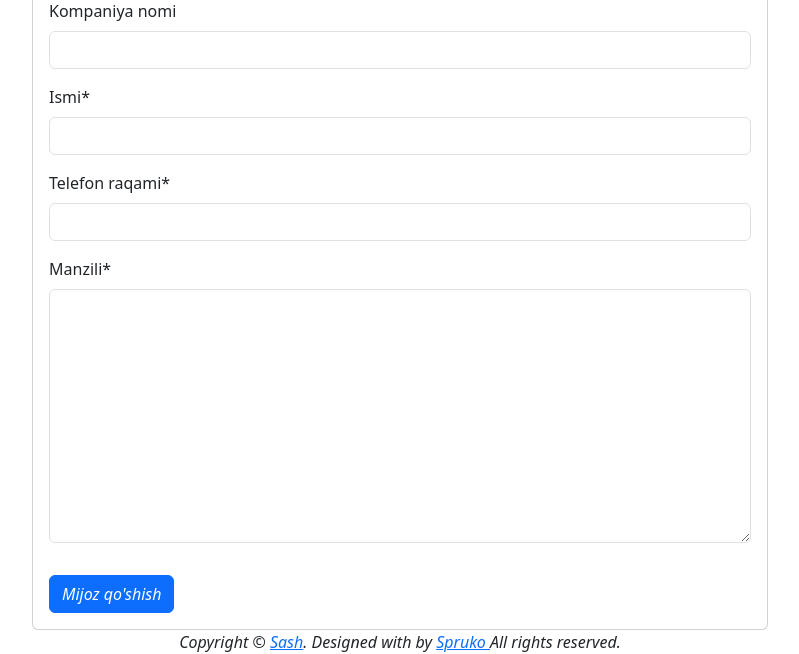
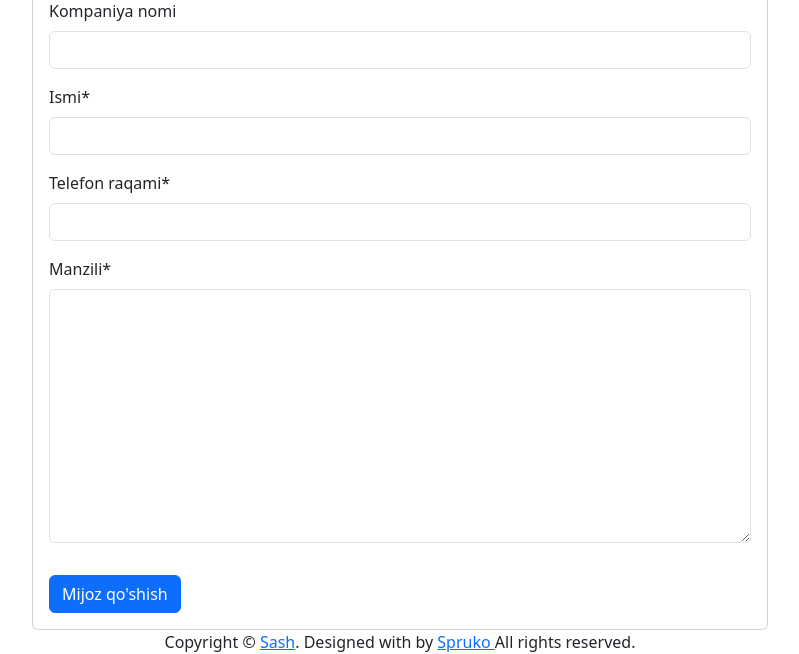
Before and after one commit to elyorxon/hisab, a Django app: page /sales/customer/customer_add/ in a window 1280 px wide. Shown: the part 4919-5573 px from the top of the page, without its empty margins (240-1039 px from the left). Run offline with Django 3.2, Linux system fonts and the light colour scheme; some libraries are stand-ins or nearby versions.

Commit message:
fixed minor bug

```diff
--- a/sales/templates/sales/customer_add.html
+++ b/sales/templates/sales/customer_add.html
@@ -15,7 +15,7 @@
             <form method="post" enctype="multipart/form-data">
               {% csrf_token %}
               {{ form|crispy }}
-              <button type="submit" class="btn btn-primary mt-3"><i class="fas fa-plus">Mijoz qo'shish</button>
+              <button type="submit" class="btn btn-primary mt-3">Mijoz qo'shish</button>
             </form>
           </div>
         </div>
```
